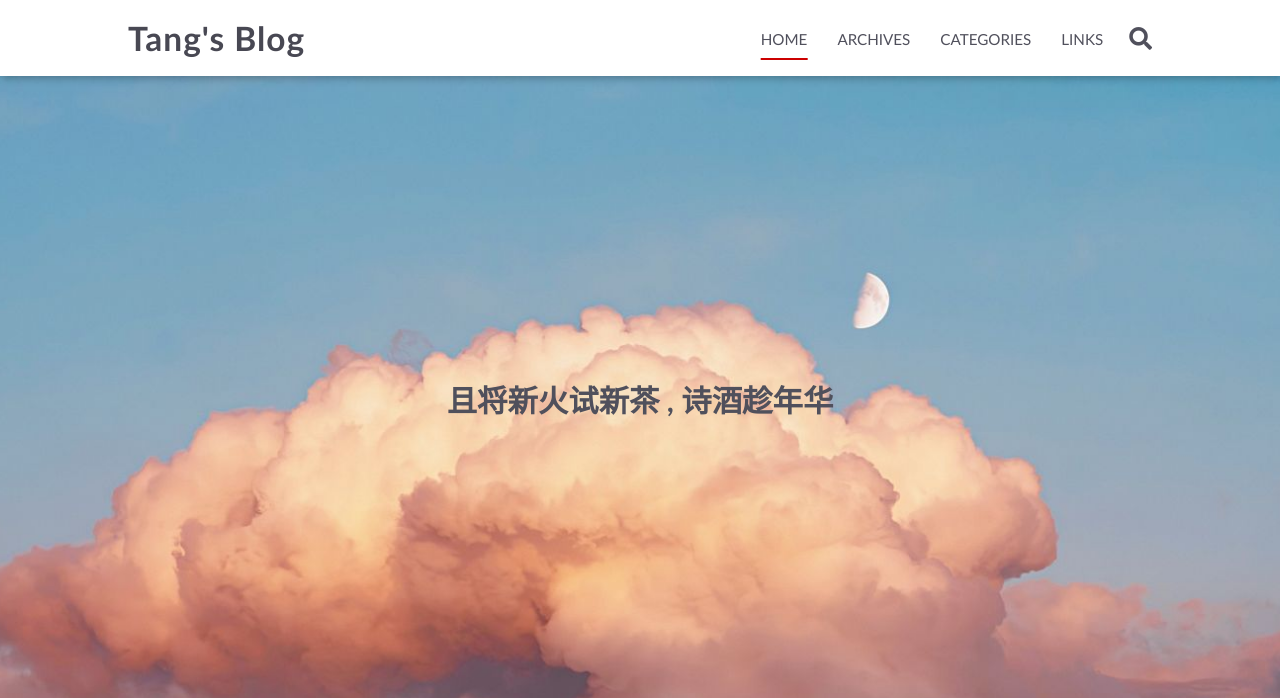
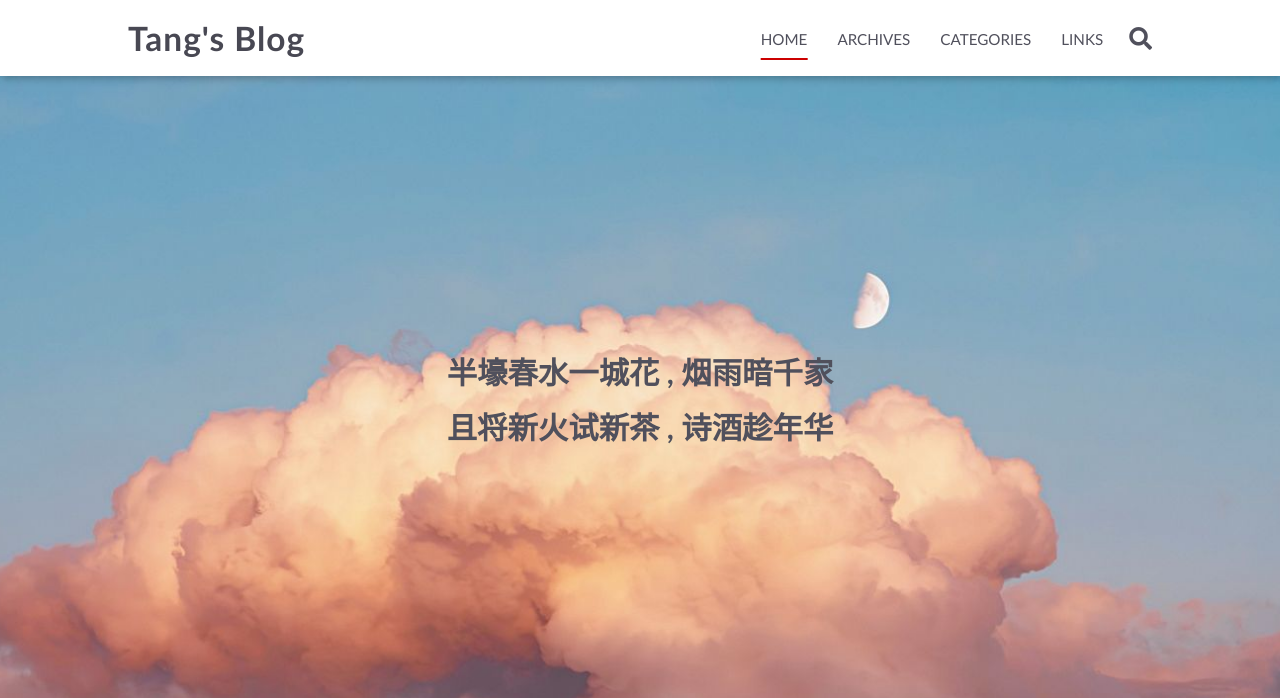
Before and after one commit to Van1yu3/Tang0770.github.io, a plain HTML site: page index.html in a window 1280 px wide. Shown: the top 698 px of the page. Drawn offline with Linux system fonts and the light colour scheme; some packages are replaced by stand-ins of ours; a script that the page names is missing.

Commit message:
change index page

```diff
--- a/index.html
+++ b/index.html
@@ -37,7 +37,7 @@
         <div class="first-screen-container flex-center fade-in-down-animation">
     <div class="content flex-center">
         <div class="description">
-            且将新火试新茶 , 诗酒趁年华
+            半壕春水一城花 , 烟雨暗千家<br>且将新火试新茶 , 诗酒趁年华
         </div>
 
             <div class="s-icon-list">
```
